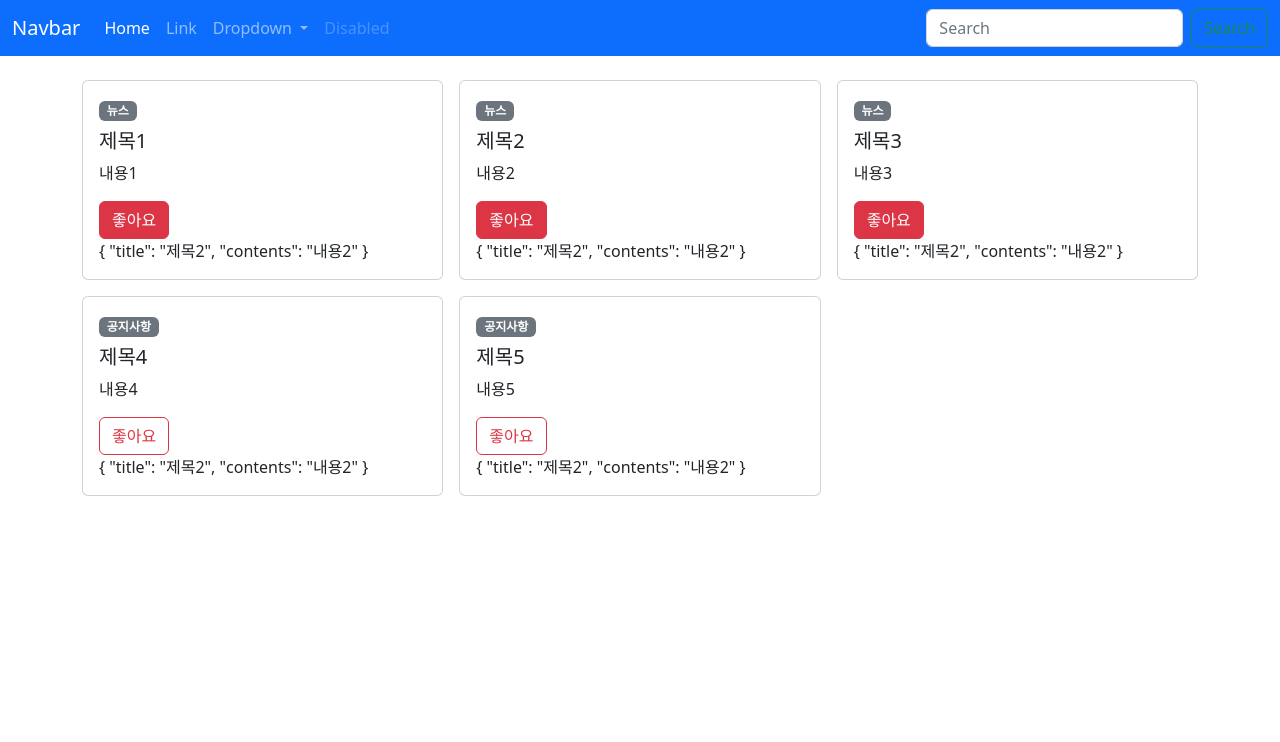
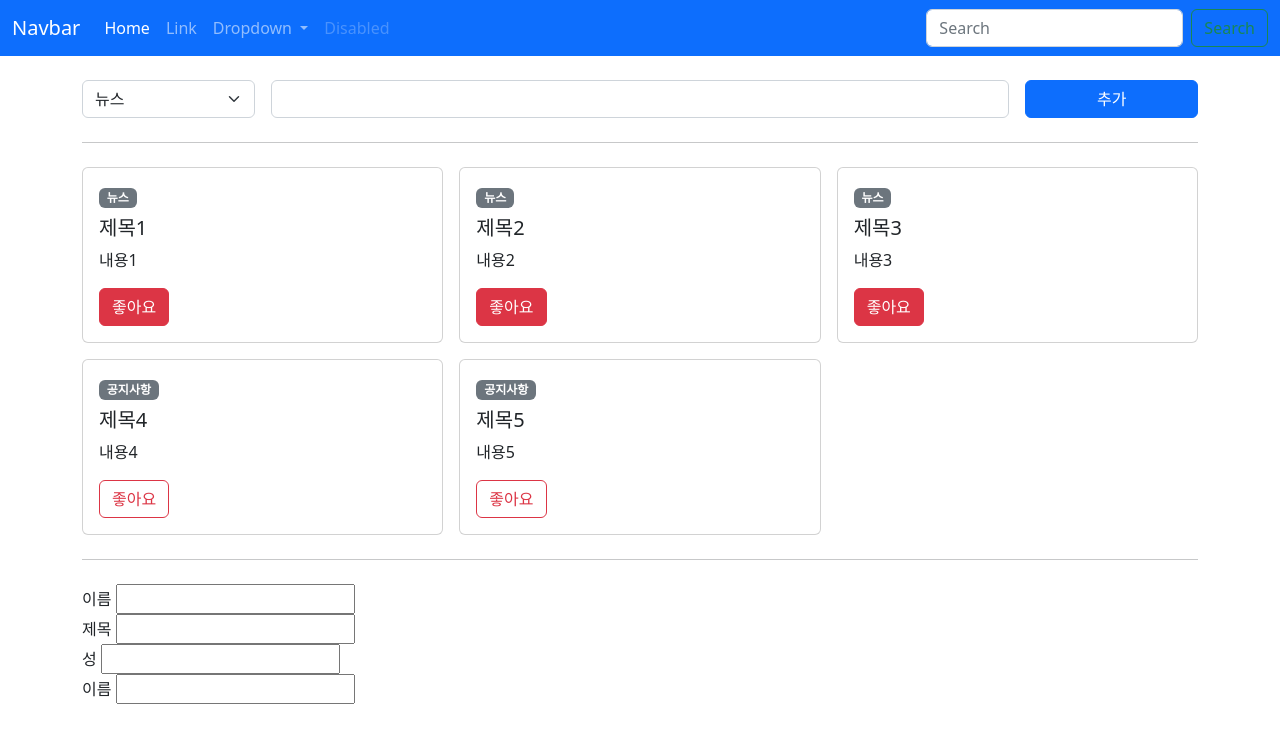
Before and after one commit to gga01075/vue3-practice, a Vue app: page / in a window 1280 px wide. Shown: the top 742 px of the page. Built offline with nearby package versions, Linux system fonts and the light colour scheme.

Commit message:
vue3 emit

```diff
--- a/src/components/AppCard.vue
+++ b/src/components/AppCard.vue
@@ -10,8 +10,6 @@
       <a href="#" class="btn" @click="toggleLike" :class="isLikeClass"
         >좋아요</a
       >
-      <br />
-      {{ obj }}
     </div>
   </div>
 </template>
@@ -35,7 +33,6 @@
     },
     contents: {
       type: String,
-      required: true,
     },
     isLike: {
       type: Boolean,
@@ -48,7 +45,7 @@
   },
   emits: ['toggleLike'],
   setup(props, context) {
-    console.log('props.title', props.title);
+    // console.log('props.title', props.title);
     const isLikeClass = computed(() =>
       props.isLike ? 'btn-danger' : 'btn-outline-danger',
     );
--- /dev/null
+++ b/src/components/LabelInput.vue
@@ -0,0 +1,32 @@
+<template>
+  <div>
+    <label>
+      {{ label }}
+      <input type="text" v-model="value" />
+      <!-- :value="modelValue"
+        @input="event => $emit('update:modelValue', event.target.value)" -->
+    </label>
+  </div>
+</template>
+
+<script>
+import { computed } from 'vue';
+
+export default {
+  props: ['modelValue', 'label'],
+  emits: ['update:modelValue'],
+  setup(props, { emit }) {
+    const value = computed({
+      get() {
+        return props.modelValue;
+      },
+      set(value) {
+        emit('update:modelValue', value);
+      },
+    });
+    return { value };
+  },
+};
+</script>
+
+<style lang="scss" scoped></style>
--- /dev/null
+++ b/src/components/LabelTitle.vue
@@ -0,0 +1,30 @@
+<template>
+  <div>
+    <label>
+      {{ label }}
+      <input type="text" v-model="value" />
+    </label>
+  </div>
+</template>
+
+<script>
+import { computed } from 'vue';
+
+export default {
+  props: ['title', 'label'],
+  emits: ['update:title'],
+  setup(props, { emit }) {
+    const value = computed({
+      get() {
+        return props.title;
+      },
+      set(value) {
+        emit('update:title', value);
+      },
+    });
+    return { value };
+  },
+};
+</script>
+
+<style lang="scss" scoped></style>
--- /dev/null
+++ b/src/components/PostCreate.vue
@@ -0,0 +1,56 @@
+<template>
+  <div class="row g-3">
+    <div class="col col-2">
+      <select
+        v-model="type"
+        class="form-select"
+        aria-label="Default select example"
+      >
+        <option value="news">뉴스</option>
+        <option value="notice">공지사항</option>
+      </select>
+    </div>
+    <div class="col col-8">
+      <input v-model="title" type="text" class="form-control" />
+    </div>
+    <div class="col col-2 d-grid">
+      <button @click="createPost" class="btn btn-primary">추가</button>
+    </div>
+  </div>
+</template>
+
+<script>
+import { ref } from 'vue';
+
+export default {
+  // emits: ['createPost'],
+  emits: {
+    createPost: newPost => {
+      if (!newPost.type) return false;
+      return true;
+    },
+  },
+
+  setup(props, context) {
+    const title = ref('');
+    const type = ref('news');
+
+    const createPost = () => {
+      const newPost = {
+        type: type.value,
+        title: title.value,
+      };
+      context.emit('createPost', newPost);
+      type.value = 'news';
+      title.value = '';
+    };
+    return {
+      title,
+      type,
+      createPost,
+    };
+  },
+};
+</script>
+
+<style lang="scss" scoped></style>
--- a/src/components/TheView.vue
+++ b/src/components/TheView.vue
@@ -1,6 +1,10 @@
 <template>
   <main>
     <div class="container py-4">
+      <PostCreate @create-post="createPost"></PostCreate>
+
+      <hr class="my-4" />
+
       <div class="row g-3">
         <div v-for="post in posts" :key="post.id" class="col-4">
           <AppCard
@@ -13,17 +17,34 @@
           ></AppCard>
         </div>
       </div>
+
+      <hr class="my-4" />
+      <LabelInput v-model="username" label="이름"></LabelInput>
+      <LabelTitle v-model:title="username" label="제목"></LabelTitle>
+
+      <Username
+        v-model:firstname="firstname"
+        v-model:lastname="lastname"
+      ></Username>
     </div>
   </main>
 </template>
 
 <script>
-import { reactive } from 'vue';
-import AppCard from './AppCard.vue';
+import { reactive, ref } from 'vue';
+import AppCard from '@/components/AppCard.vue';
+import PostCreate from '@/components/PostCreate.vue';
+import LabelInput from '@/components/LabelInput.vue';
+import LabelTitle from '@/components/LabelTitle.vue';
+import Username from '@/components/Username.vue';
 
 export default {
   components: {
     AppCard,
+    PostCreate,
+    LabelInput,
+    Username,
+    LabelTitle,
   },
   setup() {
     const obj = reactive({
@@ -67,7 +88,17 @@
         type: 'notice',
       },
     ]);
-    return { obj, posts };
+
+    const createPost = newPost => {
+      console.log('createPost', newPost);
+      posts.push(newPost);
+    };
+
+    const username = ref('');
+    const firstname = ref('');
+    const lastname = ref('');
+
+    return { obj, posts, createPost, username, firstname, lastname };
   },
 };
 </script>
--- /dev/null
+++ b/src/components/Username.vue
@@ -0,0 +1,30 @@
+<template>
+  <div>
+    <LabelInput
+      :model-value="firstname"
+      @update:model-value="value => $emit('update:firstname', value)"
+      label="성"
+    ></LabelInput>
+    <LabelInput
+      :model-value="lastname"
+      @update:model-value="value => $emit('update:lastname', value)"
+      label="이름"
+    ></LabelInput>
+  </div>
+</template>
+
+<script>
+import LabelInput from '@/components/LabelInput.vue';
+export default {
+  props: ['firstname', 'lastname'],
+  emits: ['update:firstname', 'update:lastname'],
+  components: {
+    LabelInput,
+  },
+  setup() {
+    return {};
+  },
+};
+</script>
+
+<style lang="scss" scoped></style>
```
